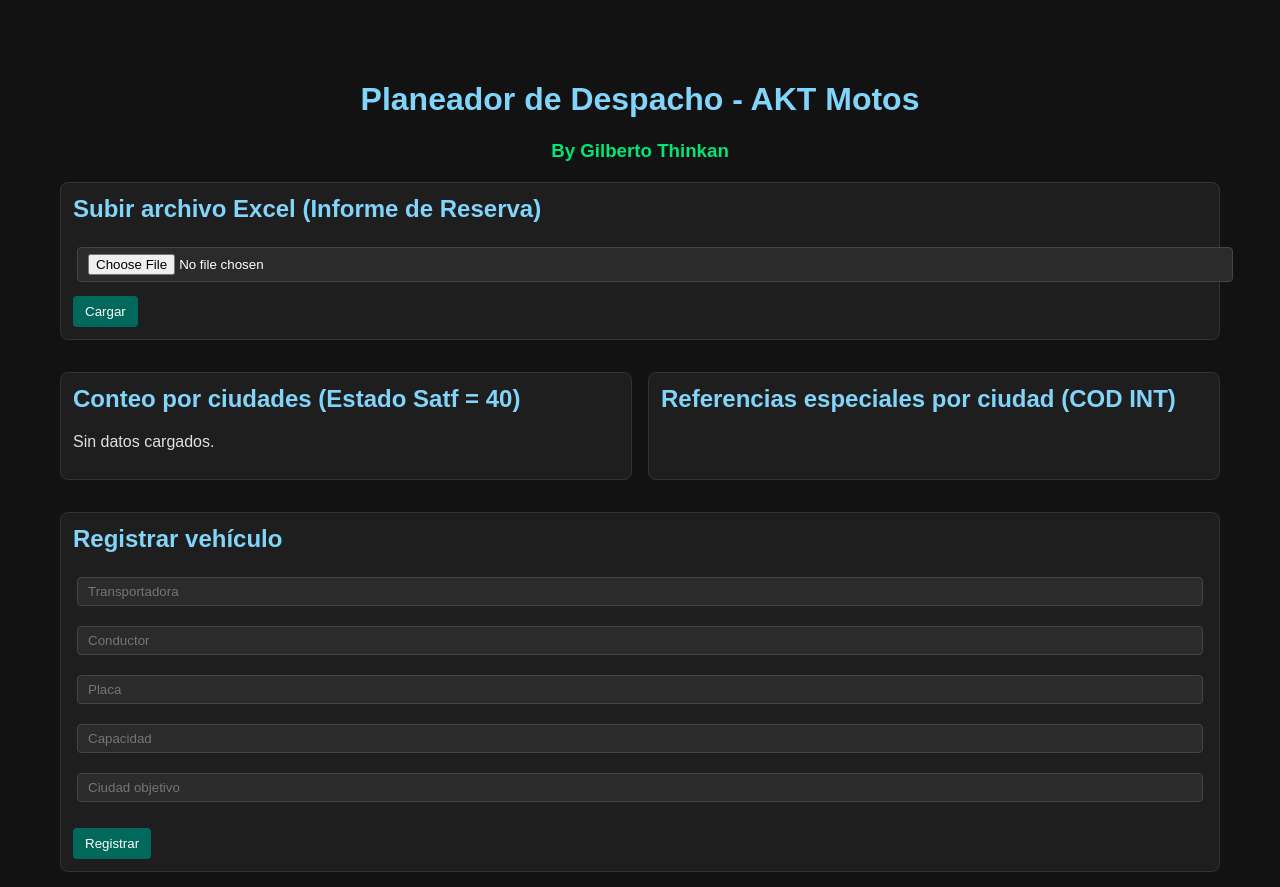
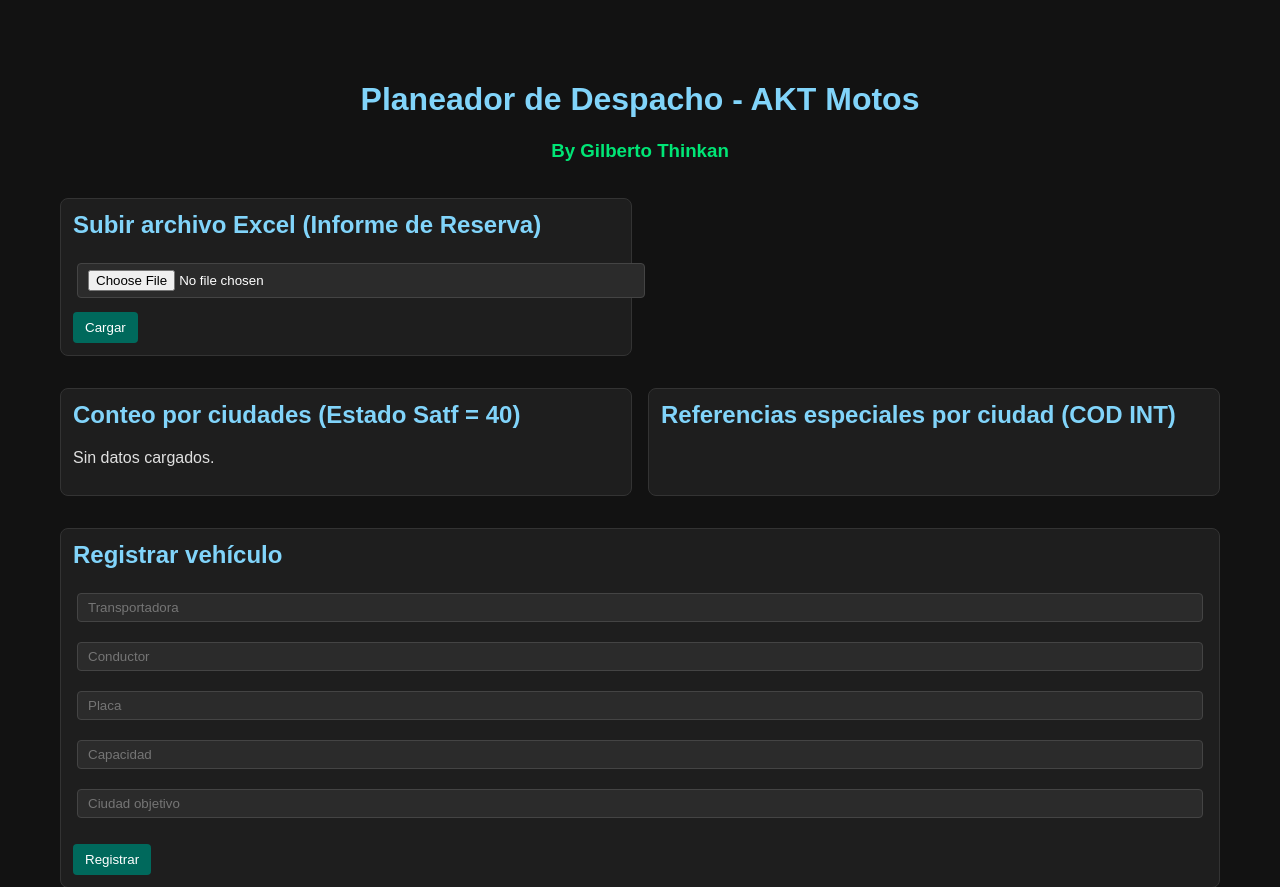
Before and after one commit to gilbertothinkan-eng/planer-v2, a Flask app: page /dashboard in a window 1280 px wide. Shown: the top 887 px of the page. Run offline with Flask 3, Linux system fonts and the light colour scheme; the visitor is signed in with stand-in values (Sample User, id 1).

Commit message:
Refactor upload form layout in dashboard.html

```diff
--- a/templates/dashboard.html
+++ b/templates/dashboard.html
@@ -84,12 +84,16 @@
 {% set _ = session.pop('mensaje', None) %}
 {% endif %}
 
+<div class="cols">
   <div class="panel">
     <h2>Subir archivo Excel (Informe de Reserva)</h2>
     <form action="{{ url_for('upload') }}" method="post" enctype="multipart/form-data">
       <input type="file" name="file" accept=".xlsx,.xls" required>
       <button type="submit">Cargar</button>
     </form>
+  </div>
+
+  <div></div>
 </div>
 
 <div class="cols">
```
Lines whose indentation alone changed are shown as unchanged.
